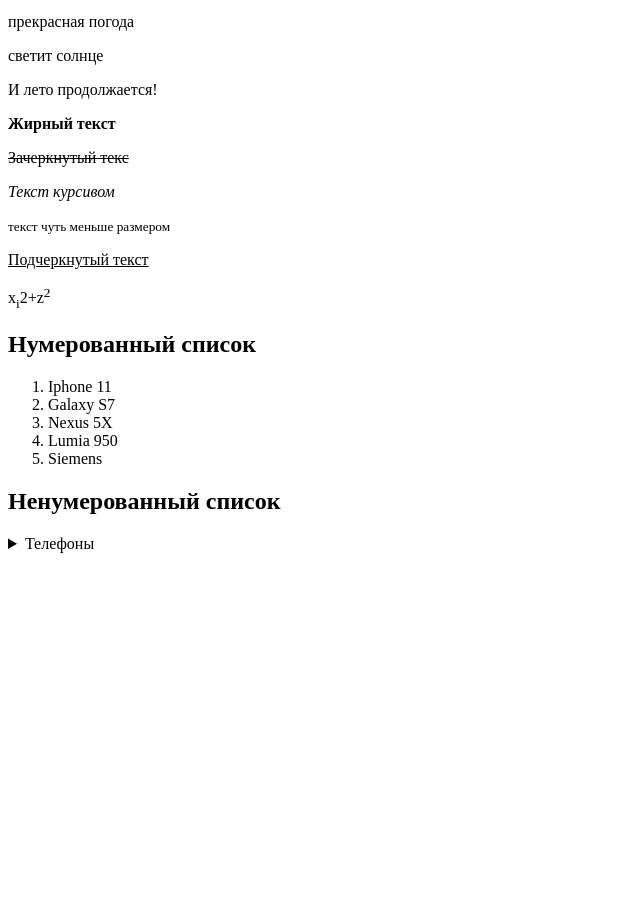
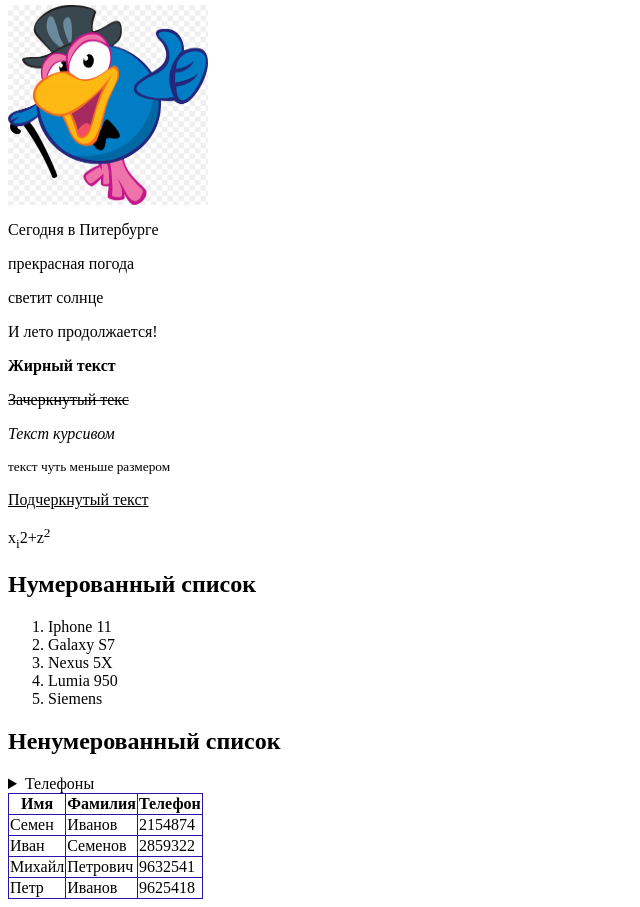
Before and after one commit to ChernovaNaday/myfirstsite, a plain HTML site: page index.html in a window 1280 px wide. Shown: the part 101-1008 px from the top of the page, without its empty margins (0-640 px from the left). Before the commit the page ends 800 px from the top, so only its background shows below. Drawn offline with Linux system fonts and the light colour scheme.

Commit message:
урок

```diff
--- a/index.html
+++ b/index.html
@@ -1,13 +1,25 @@
-<!DOCTYPE html>
++<!DOCTYPE html>
 
 <html lang="ru">
 
     <head>
         <title>Главная страница</title>
+        <style>
+            td, th {
+                border: solid 1px rgb(40, 20, 170);
+            }
+            table {
+                border-collapse: collapse;
+            }
+
+        </style>
     </head>
     <body>
         <h1>Мой первый сайт</h1>
-      <p>Сегодня в питербурге</p>
+        <a href="#table-1">
+            <img src="img/каркарыч.png" alt="карикатура" width="200px" height="200px"/>
+        </a>
+      <p>Сегодня в Питербурге</p>
         <p>прекрасная погода</p>
         <p>светит солнце</p>
         <p>И лето продолжается!</p>
@@ -29,10 +41,10 @@
         <li>Nexus 5X</li>
         <li>Lumia 950</li>
         <li>Siemens</li>
-          </ol>
+    </ol>
           <h2>Ненумерованный список</h2>
           <details>
-          <summary>Телефоны</summary>
+                      <summary>Телефоны</summary>
           <ol style="list-style-type:square ;color:blueviolet">
             <li style="color:blue">Iphone 11</li>
         <li>Galaxy S7</li>
@@ -42,5 +54,41 @@
           </ol>
           </details>
         <h></h>
+
+
+           <table id="table-1" class="table-1">
+            <thead>
+                <tr>
+                    <th>Имя</th>
+                    <th>Фамилия</th>
+                    <th>Телефон</th>
+                </tr>
+            </thead>
+            <tbody>
+                <tr>
+                    <td>Семен</td>
+                    <td>Иванов</td>
+                    <td>2154874</td>
+                </tr>
+
+                 <tr>
+                    <td>Иван</td>
+                    <td>Семенов</td>
+                    <td>2859322</td>
+                 </tr>
+
+                  <tr>
+                    <td>Михайл</td>
+                    <td>Петрович</td>
+                    <td>9632541</td>
+                </tr>
+
+                   <tr>
+                    <td>Петр</td>
+                    <td>Иванов</td>
+                    <td>9625418</td>
+                   </tr>
+            </tbody>
+            </table>
     </body>
 </html>
```
Also changed, not shown: forms.html (added, +70 -0 lines), img/каркарыч.png (added).
